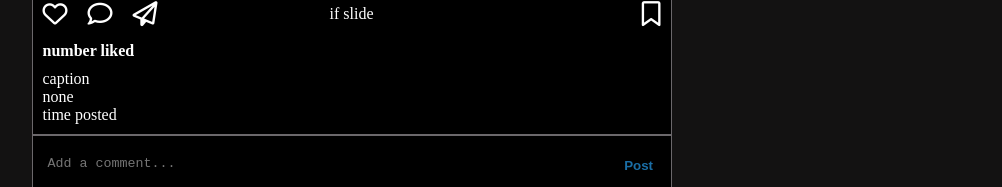
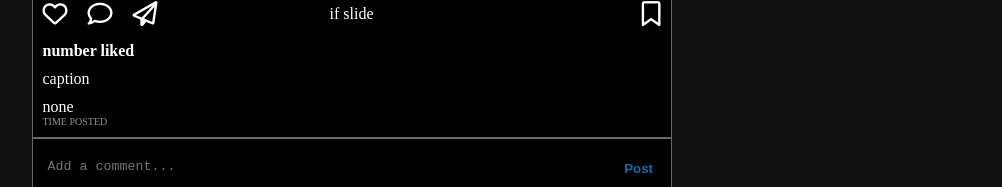
Before and after one commit to satanmourner/Sample-Instagram, a React (Create React App) app: page / in a window 1280 px wide. Shown: the part 1117-1304 px from the top of the page, without its empty margins (116-1118 px from the left). Built offline with nearby package versions, Linux system fonts and the light colour scheme.

Commit message:
changed style of content

```diff
--- a/public/css/MainContent.css
+++ b/public/css/MainContent.css
@@ -88,10 +88,36 @@ div.liked {
 div.container-content {
   width: 100%;
   padding: 0 10px 10px 10px;
+  display: flex;
+  flex-direction: column;
 }
 
 div.caption {
-  width: 80%;
+  width: 100%;
+  margin-bottom: 10px;
+}
+
+div.comment {
+  width: 100%;
+}
+
+span.span-comment {
+  font-weight: bold;
+}
+
+p.p-comment {
+  margin: 5px 0px;
+  white-space: nowrap;
+  text-overflow: ellipsis;
+  overflow: hidden;
+  word-wrap: break-word;
+}
+
+div.time-post {
+  color: rgba(255, 255, 255, 0.582);
+  font-size: 10px;
+  text-transform: uppercase;
+  font-weight: lighter;
 }
 
 div.ur-comment {
@@ -123,4 +149,5 @@ textarea.comment-message {
   font-weight: bold;
   border: none;
   padding: 0px 15px;
+  cursor: pointer;
 }
```
